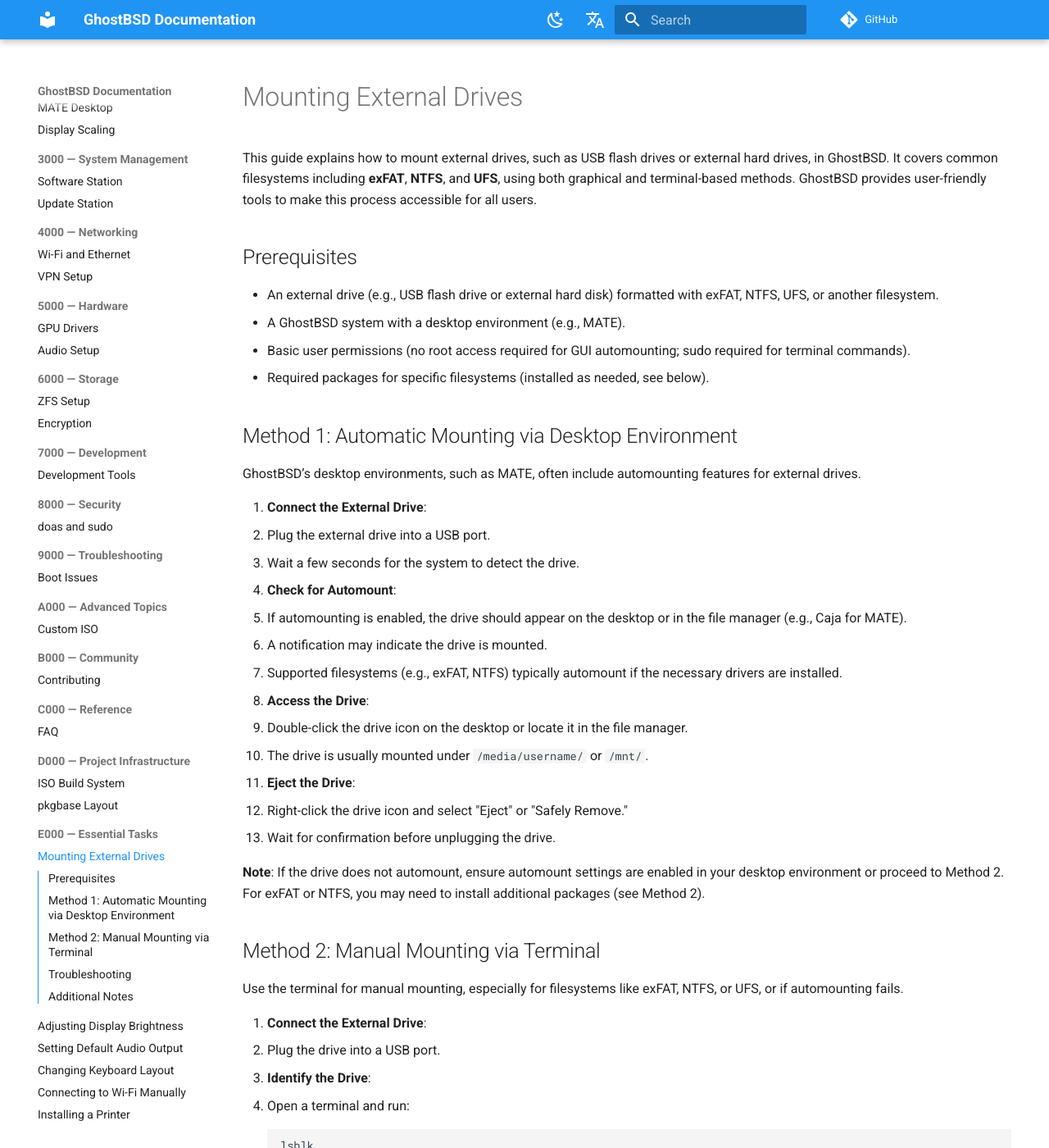
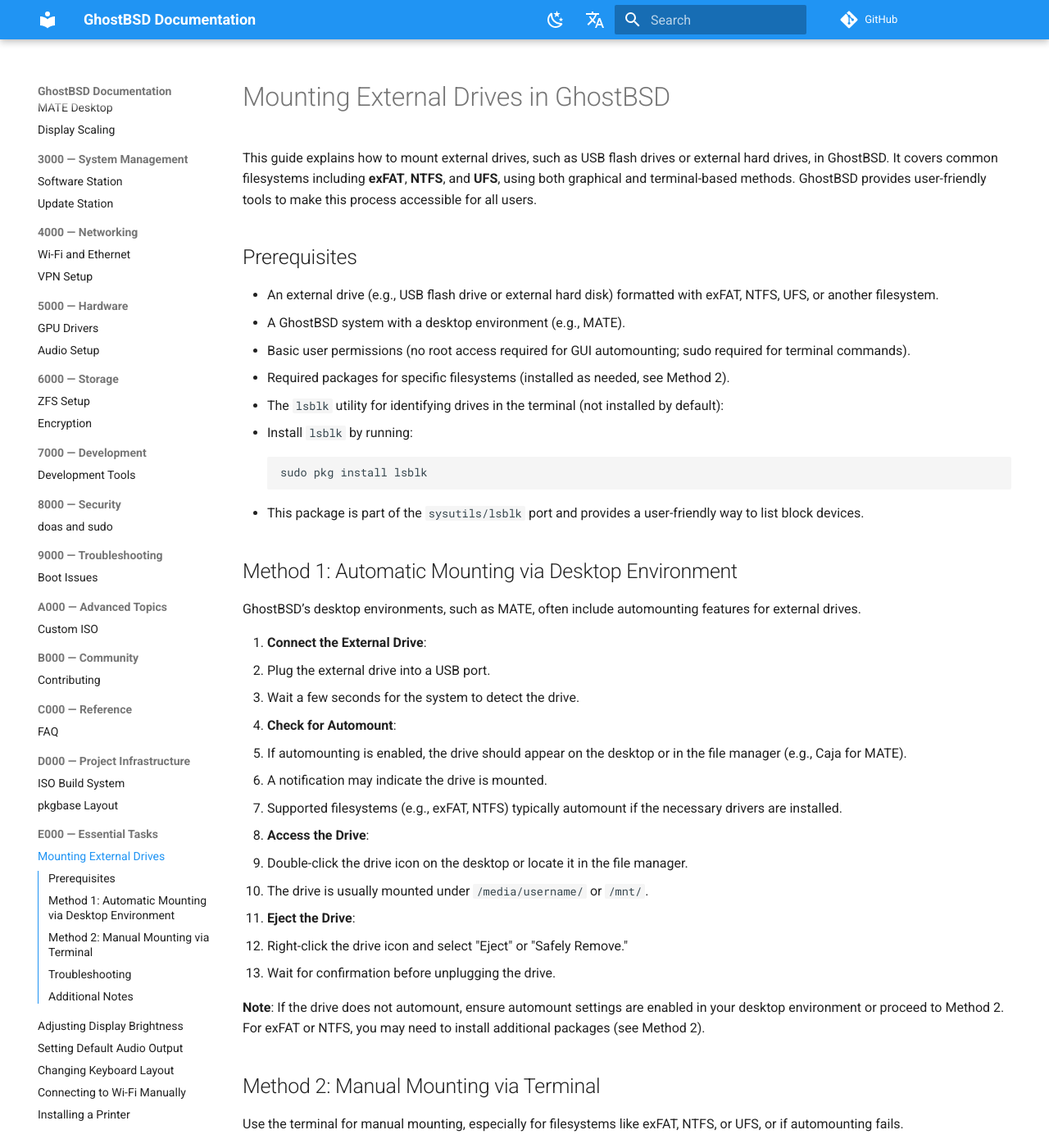
Before and after one commit to GhostBSD-Community/Documentation, an MkDocs documentation site: the page built from docs/en/E000-essentials/100-mount-external-drives.md, in a window 1280 px wide and 1400 px high. Shown: the whole window at 82% size. Built offline with MkDocs 1.6.1 and Material for MkDocs 9.7.7, drawn with Linux system fonts in a browser that asks for light colours; comment, search, counter and statistics services are not loaded; some of the changed text lies outside the part shown.

Commit message:
Update 100-mount-external-drives.md

````diff
--- a/docs/en/E000-essentials/100-mount-external-drives.md
+++ b/docs/en/E000-essentials/100-mount-external-drives.md
@@ -1,4 +1,4 @@
-# Mounting External Drives
+# Mounting External Drives in GhostBSD
 
 This guide explains how to mount external drives, such as USB flash drives or external hard drives, in GhostBSD. It covers common filesystems including **exFAT**, **NTFS**, and **UFS**, using both graphical and terminal-based methods. GhostBSD provides user-friendly tools to make this process accessible for all users.
 
@@ -6,7 +6,13 @@
 - An external drive (e.g., USB flash drive or external hard disk) formatted with exFAT, NTFS, UFS, or another filesystem.
 - A GhostBSD system with a desktop environment (e.g., MATE).
 - Basic user permissions (no root access required for GUI automounting; sudo required for terminal commands).
-- Required packages for specific filesystems (installed as needed, see below).
+- Required packages for specific filesystems (installed as needed, see Method 2).
+- The `lsblk` utility for identifying drives in the terminal (not installed by default):
+  - Install `lsblk` by running:
+    ```shell
+    sudo pkg install lsblk
+    ```
+  - This package is part of the `sysutils/lsblk` port and provides a user-friendly way to list block devices.
 
 ## Method 1: Automatic Mounting via Desktop Environment
 GhostBSD’s desktop environments, such as MATE, often include automounting features for external drives.
@@ -37,7 +43,7 @@
    - Plug the drive into a USB port.
 
 2. **Identify the Drive**:
-   - Open a terminal and run:
+   - Ensure `lsblk` is installed (see Prerequisites). Run:
      ```shell
      lsblk
      ```
@@ -116,6 +122,15 @@
     dmesg | tail
     ```
   - Ensure the drive is properly connected and powered.
+- **lsblk Not Found**:
+  - If `lsblk` is not installed, install it:
+    ```shell
+    sudo pkg install lsblk
+    ```
+  - Alternatively, use `camcontrol devlist` to list devices:
+    ```shell
+    camcontrol devlist
+    ```
 - **exFAT Mounting Fails**:
   - Confirm the `fuse` kernel module is loaded:
     ```shell
@@ -155,6 +170,8 @@
 - **Performance**:
   - exFAT and NTFS may have slower performance compared to UFS due to FUSE or compatibility layers.
 
+For further assistance, visit the [GhostBSD Forums](https://forums.ghostbsd.org) or join the community on [X](https://x.com/ghostbsd).
+
 ---
 
 *Last Updated: April 2025*
````
